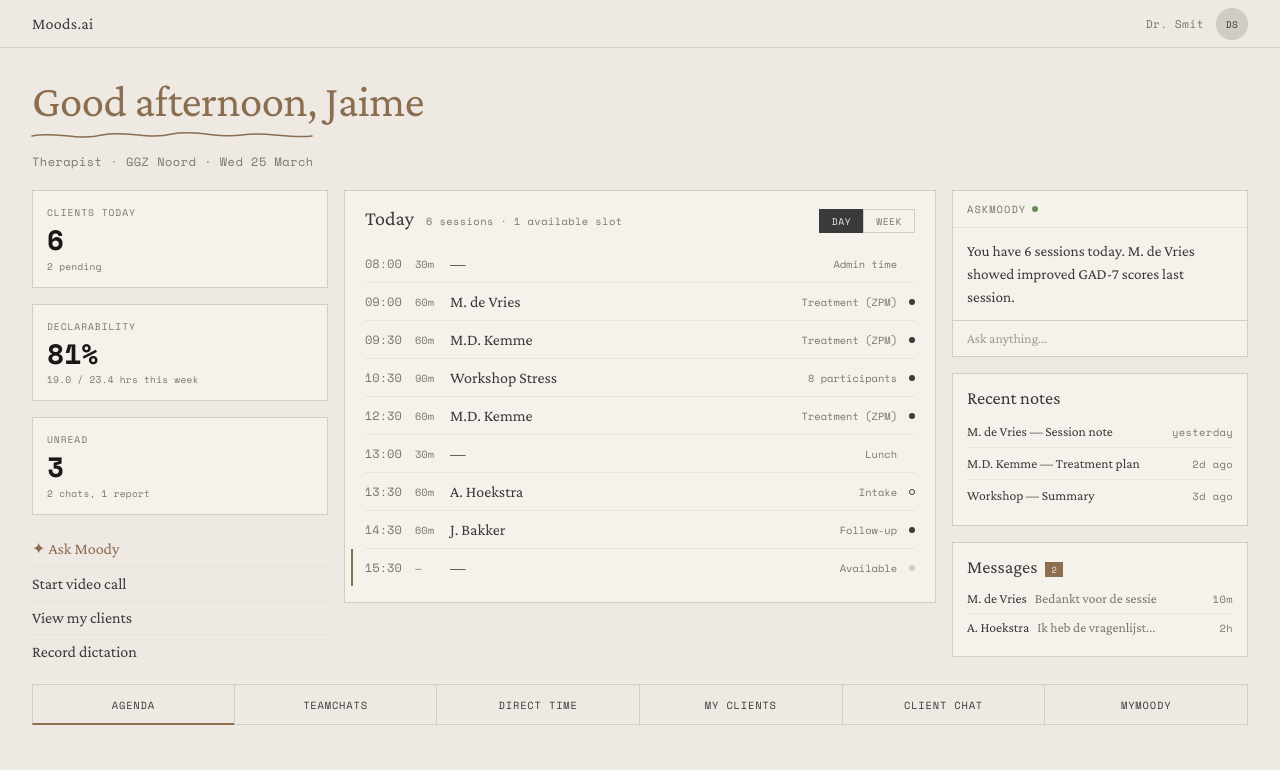
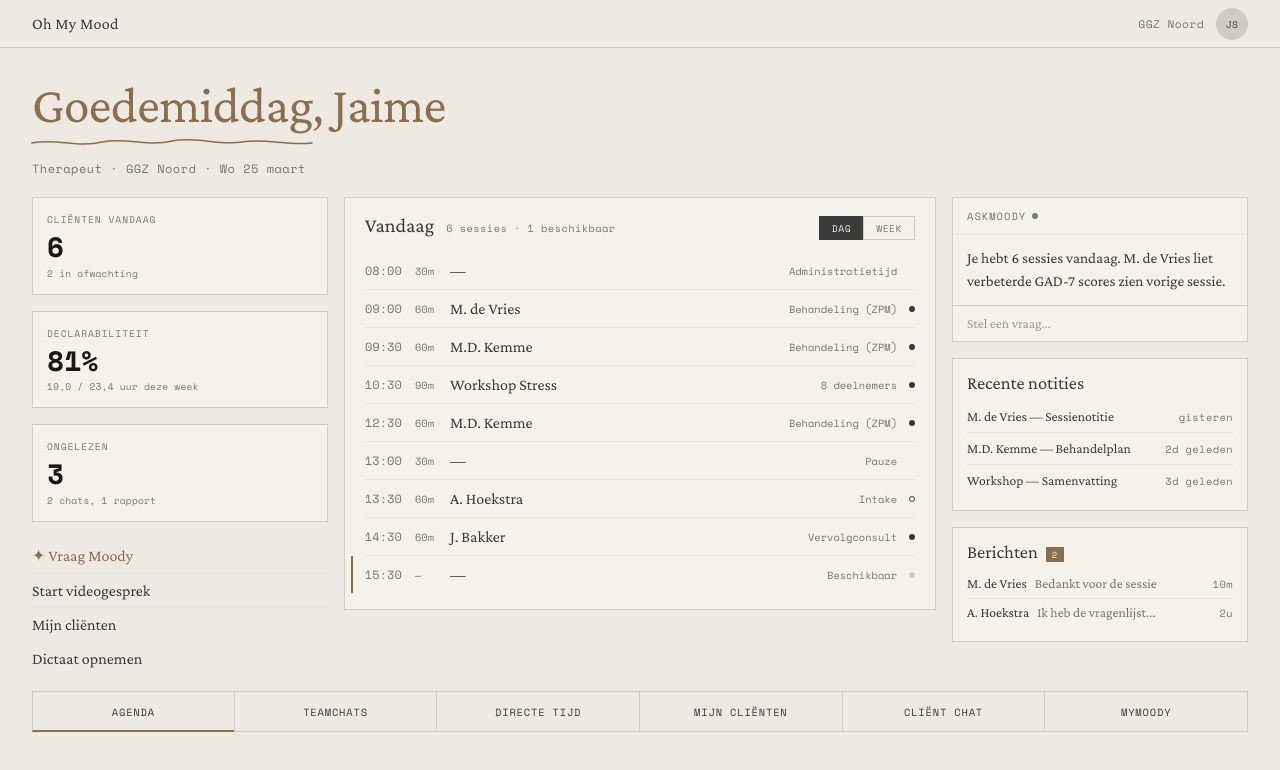
Before and after one commit to stmoerman/moodsai-vibe-design, a Next.js app: page /dashboard-example in a window 1280 px wide. Shown: the top 770 px of the page. Built offline with nearby package versions, Linux system fonts and the light colour scheme.

Commit message:
feat: Dutch translations, Oh My Mood branding, wider layout (1600px), larger fonts

```diff
--- a/app/dashboard-example/page.module.css
+++ b/app/dashboard-example/page.module.css
@@ -170,14 +170,14 @@
 .welcomeHero {
   position: relative;
   z-index: 1;
-  max-width: 1400px;
+  max-width: 1600px;
   margin: 0 auto;
   padding: 28px 32px 20px;
 }
 
 .greeting {
   font-family: 'Crimson Pro', serif;
-  font-size: clamp(2rem, 3.5vw, 2.8rem);
+  font-size: clamp(2.2rem, 4vw, 3.2rem);
   font-weight: 400;
   color: #8b6d4f;
   letter-spacing: -0.01em;
@@ -217,7 +217,7 @@
 .mainGrid {
   position: relative;
   z-index: 1;
-  max-width: 1400px;
+  max-width: 1600px;
   margin: 0 auto;
   padding: 0 32px;
   display: grid;
@@ -644,7 +644,7 @@
 .bottomNav {
   position: relative;
   z-index: 1;
-  max-width: 1400px;
+  max-width: 1600px;
   margin: 16px auto 24px;
   padding: 0 32px;
   display: grid;
--- a/app/dashboard-example/page.tsx
+++ b/app/dashboard-example/page.tsx
@@ -5,16 +5,16 @@ import Link from 'next/link';
 import s from './page.module.css';
 
 function getGreeting(hour: number) {
-  if (hour < 12) return 'Good morning';
-  if (hour < 18) return 'Good afternoon';
-  return 'Good evening';
+  if (hour < 12) return 'Goedemorgen';
+  if (hour < 18) return 'Goedemiddag';
+  return 'Goedenavond';
 }
 
 function formatDate(date: Date) {
-  const days = ['Sun', 'Mon', 'Tue', 'Wed', 'Thu', 'Fri', 'Sat'];
+  const days = ['Zo', 'Ma', 'Di', 'Wo', 'Do', 'Vr', 'Za'];
   const months = [
-    'January', 'February', 'March', 'April', 'May', 'June',
-    'July', 'August', 'September', 'October', 'November', 'December',
+    'januari', 'februari', 'maart', 'april', 'mei', 'juni',
+    'juli', 'augustus', 'september', 'oktober', 'november', 'december',
   ];
   return `${days[date.getDay()]} ${date.getDate()} ${months[date.getMonth()]}`;
 }
@@ -31,34 +31,34 @@ interface Appointment {
 }
 
 const schedule: Appointment[] = [
-  { time: '08:00', duration: '30m', client: '\u2014',             type: 'Admin time',       status: 'none',      isBreak: true },
-  { time: '09:00', duration: '60m', client: 'M. de Vries',       type: 'Treatment (ZPM)',   status: 'confirmed' },
-  { time: '09:30', duration: '60m', client: 'M.D. Kemme',        type: 'Treatment (ZPM)',   status: 'confirmed' },
-  { time: '10:30', duration: '90m', client: 'Workshop Stress',   type: '8 participants',    status: 'confirmed' },
-  { time: '12:30', duration: '60m', client: 'M.D. Kemme',        type: 'Treatment (ZPM)',   status: 'confirmed' },
-  { time: '13:00', duration: '30m', client: '\u2014',             type: 'Lunch',             status: 'none',      isBreak: true },
-  { time: '13:30', duration: '60m', client: 'A. Hoekstra',       type: 'Intake',            status: 'pending' },
-  { time: '14:30', duration: '60m', client: 'J. Bakker',         type: 'Follow-up',         status: 'confirmed' },
-  { time: '15:30', duration: '\u2014',  client: '\u2014',             type: 'Available',         status: 'available', isBreak: true },
+  { time: '08:00', duration: '30m', client: '\u2014',             type: 'Administratietijd',    status: 'none',      isBreak: true },
+  { time: '09:00', duration: '60m', client: 'M. de Vries',       type: 'Behandeling (ZPM)',    status: 'confirmed' },
+  { time: '09:30', duration: '60m', client: 'M.D. Kemme',        type: 'Behandeling (ZPM)',    status: 'confirmed' },
+  { time: '10:30', duration: '90m', client: 'Workshop Stress',   type: '8 deelnemers',         status: 'confirmed' },
+  { time: '12:30', duration: '60m', client: 'M.D. Kemme',        type: 'Behandeling (ZPM)',    status: 'confirmed' },
+  { time: '13:00', duration: '30m', client: '\u2014',             type: 'Pauze',                status: 'none',      isBreak: true },
+  { time: '13:30', duration: '60m', client: 'A. Hoekstra',       type: 'Intake',               status: 'pending' },
+  { time: '14:30', duration: '60m', client: 'J. Bakker',         type: 'Vervolgconsult',       status: 'confirmed' },
+  { time: '15:30', duration: '\u2014',  client: '\u2014',         type: 'Beschikbaar',          status: 'available', isBreak: true },
 ];
 
 const recentNotes = [
-  { text: 'M. de Vries \u2014 Session note', time: 'yesterday' },
-  { text: 'M.D. Kemme \u2014 Treatment plan', time: '2d ago' },
-  { text: 'Workshop \u2014 Summary', time: '3d ago' },
+  { text: 'M. de Vries \u2014 Sessienotitie', time: 'gisteren' },
+  { text: 'M.D. Kemme \u2014 Behandelplan', time: '2d geleden' },
+  { text: 'Workshop \u2014 Samenvatting', time: '3d geleden' },
 ];
 
 const messages = [
   { name: 'M. de Vries', preview: 'Bedankt voor de sessie', time: '10m' },
-  { name: 'A. Hoekstra', preview: 'Ik heb de vragenlijst...', time: '2h' },
+  { name: 'A. Hoekstra', preview: 'Ik heb de vragenlijst...', time: '2u' },
 ];
 
 const navTiles = [
   { label: 'Agenda', active: true },
   { label: 'Teamchats', active: false },
-  { label: 'Direct Time', active: false },
-  { label: 'My Clients', active: false },
-  { label: 'Client Chat', active: false },
+  { label: 'Directe Tijd', active: false },
+  { label: 'Mijn Cli\u00ebnten', active: false },
+  { label: 'Cli\u00ebnt Chat', active: false },
   { label: 'MyMoody', active: false },
 ];
 
@@ -77,16 +77,14 @@ export default function DashboardExample() {
       setBootPhase('done');
       return;
     }
-    // Show for 2s, then fade out over 0.8s
     const fadeTimer = setTimeout(() => setBootPhase('fading'), 2000);
     const doneTimer = setTimeout(() => setBootPhase('done'), 2800);
     return () => { clearTimeout(fadeTimer); clearTimeout(doneTimer); };
   }, []);
 
-  const greeting = now ? getGreeting(now.getHours()) : 'Good morning';
+  const greeting = now ? getGreeting(now.getHours()) : 'Goedemorgen';
   const dateStr = now ? formatDate(now) : '';
 
-  // Determine current schedule row based on hour
   const currentHour = now ? now.getHours() + now.getMinutes() / 60 : 9;
   const currentSlotIndex = (() => {
     let idx = -1;
@@ -96,7 +94,6 @@ export default function DashboardExample() {
     return idx;
   })();
 
-  // Count sessions (non-break items)
   const sessionCount = schedule.filter((a) => !a.isBreak).length;
   const availableCount = schedule.filter((a) => a.status === 'available').length;
 
@@ -104,20 +101,14 @@ export default function DashboardExample() {
     <div className={s.root}>
       <div className={s.dotGrid} aria-hidden="true" />
 
-      {/* Boot Screen — fade in, hold, fade out */}
+      {/* Boot Screen */}
       {bootPhase !== 'done' && (
         <div className={`${s.bootScreen} ${bootPhase === 'fading' ? s.bootFading : ''}`}>
           <div className={s.bootContent}>
             <h1 className={s.bootGreeting}>
-              {now ? `${getGreeting(now.getHours())}, Jaime` : 'Good morning, Jaime'}
+              {now ? `${getGreeting(now.getHours())}, Jaime` : 'Goedemorgen, Jaime'}
             </h1>
-            <svg
-              className={s.bootUnderline}
-              width="480"
-              height="14"
-              viewBox="0 0 480 14"
-              aria-hidden="true"
-            >
+            <svg className={s.bootUnderline} width="480" height="14" viewBox="0 0 480 14" aria-hidden="true">
               <path
                 d="M0,7 C40,1 80,13 120,6 C160,0 200,12 240,5 C280,-1 320,11 360,6 C400,1 440,11 480,7"
                 className={`${s.bootUnderlinePath} ${s.bootUnderlineDrawn}`}
@@ -129,10 +120,10 @@ export default function DashboardExample() {
 
       {/* Top Bar */}
       <header className={s.topBar}>
-        <Link href="/" className={s.logo}>Moods.ai</Link>
+        <Link href="/" className={s.logo}>Oh My Mood</Link>
         <div className={s.topBarRight}>
-          <span className={s.userName}>Dr. Smit</span>
-          <div className={s.avatar}>DS</div>
+          <span className={s.userName}>GGZ Noord</span>
+          <div className={s.avatar}>JS</div>
         </div>
       </header>
 
@@ -145,50 +136,50 @@ export default function DashboardExample() {
             className={s.greetingUnderlinePath}
           />
         </svg>
-        <span className={s.dateTime}>Therapist &middot; GGZ Noord &middot; {dateStr}</span>
+        <span className={s.dateTime}>Therapeut &middot; GGZ Noord &middot; {dateStr}</span>
       </div>
 
       {/* Main 3-Column Grid */}
       <main className={s.mainGrid}>
 
-        {/* ── Left Column: Stats + Quick Actions ── */}
+        {/* Left Column */}
         <div className={s.leftCol}>
           <div className={s.statBlock}>
-            <div className={s.statLabel}>Clients today</div>
+            <div className={s.statLabel}>Cli&euml;nten vandaag</div>
             <div className={s.statValue}>6</div>
-            <div className={s.statSub}>2 pending</div>
+            <div className={s.statSub}>2 in afwachting</div>
           </div>
           <div className={s.statBlock}>
-            <div className={s.statLabel}>Declarability</div>
+            <div className={s.statLabel}>Declarabiliteit</div>
             <div className={s.statValue}>81%</div>
-            <div className={s.statSub}>19.0 / 23.4 hrs this week</div>
+            <div className={s.statSub}>19,0 / 23,4 uur deze week</div>
           </div>
           <div className={s.statBlock}>
-            <div className={s.statLabel}>Unread</div>
+            <div className={s.statLabel}>Ongelezen</div>
             <div className={s.statValue}>3</div>
-            <div className={s.statSub}>2 chats, 1 report</div>
+            <div className={s.statSub}>2 chats, 1 rapport</div>
           </div>
 
           <div className={s.quickActions}>
-            <button className={`${s.quickAction} ${s.quickActionAccent}`}>&#10022; Ask Moody</button>
-            <button className={s.quickAction}>Start video call</button>
-            <button className={s.quickAction}>View my clients</button>
-            <button className={s.quickAction}>Record dictation</button>
+            <button className={`${s.quickAction} ${s.quickActionAccent}`}>&#10022; Vraag Moody</button>
+            <button className={s.quickAction}>Start videogesprek</button>
+            <button className={s.quickAction}>Mijn cli&euml;nten</button>
+            <button className={s.quickAction}>Dictaat opnemen</button>
           </div>
         </div>
 
-        {/* ── Center Column: Today's Schedule ── */}
+        {/* Center Column */}
         <div className={s.centerCol}>
           <section className={s.scheduleSection}>
             <div className={s.scheduleHeader}>
               <div className={s.scheduleHeaderLeft}>
-                <span className={s.scheduleTitle}>Today</span>
+                <span className={s.scheduleTitle}>Vandaag</span>
                 <span className={s.scheduleCount}>
-                  {sessionCount} sessions &middot; {availableCount} available slot
+                  {sessionCount} sessies &middot; {availableCount} beschikbaar
                 </span>
               </div>
               <div className={s.togglePills}>
-                <button className={`${s.togglePill} ${s.togglePillActive}`}>Day</button>
+                <button className={`${s.togglePill} ${s.togglePillActive}`}>Dag</button>
                 <button className={s.togglePill}>Week</button>
               </div>
             </div>
@@ -222,10 +213,9 @@ export default function DashboardExample() {
           </section>
         </div>
 
-        {/* ── Right Column: Context ── */}
+        {/* Right Column */}
         <div className={s.rightCol}>
 
-          {/* AskMoody */}
           <section className={s.askMoody}>
             <div className={s.askMoodyHeader}>
               <span className={s.askMoodyLabel}>ASKMOODY</span>
@@ -233,20 +223,19 @@ export default function DashboardExample() {
             </div>
             <div className={s.askMoodyBody}>
               <p className={s.askMoodyMsg}>
-                You have 6 sessions today. M.&nbsp;de&nbsp;Vries showed improved GAD-7 scores last session.
+                Je hebt 6 sessies vandaag. M.&nbsp;de&nbsp;Vries liet verbeterde GAD-7 scores zien vorige sessie.
               </p>
             </div>
             <input
               type="text"
               className={s.askMoodyInput}
-              placeholder="Ask anything..."
+              placeholder="Stel een vraag..."
               readOnly
             />
           </section>
 
-          {/* Recent Notes */}
           <section className={s.notesSection}>
-            <h3 className={s.sectionHeading}>Recent notes</h3>
+            <h3 className={s.sectionHeading}>Recente notities</h3>
             {recentNotes.map((note, i) => (
               <div key={i} className={s.noteRow}>
                 <span className={s.noteText}>{note.text}</span>
@@ -255,10 +244,9 @@ export default function DashboardExample() {
             ))}
           </section>
 
-          {/* Messages */}
           <section className={s.messagesSection}>
             <div className={s.messagesHeader}>
-              <h3 className={s.sectionHeading}>Messages</h3>
+              <h3 className={s.sectionHeading}>Berichten</h3>
               <span className={s.messageBadge}>2</span>
             </div>
             {messages.map((msg, i) => (
@@ -273,7 +261,7 @@ export default function DashboardExample() {
         </div>
       </main>
 
-      {/* Bottom Nav Tiles */}
+      {/* Bottom Nav */}
       <div className={s.bottomNav}>
         {navTiles.map((tile, i) => (
           <div
```
